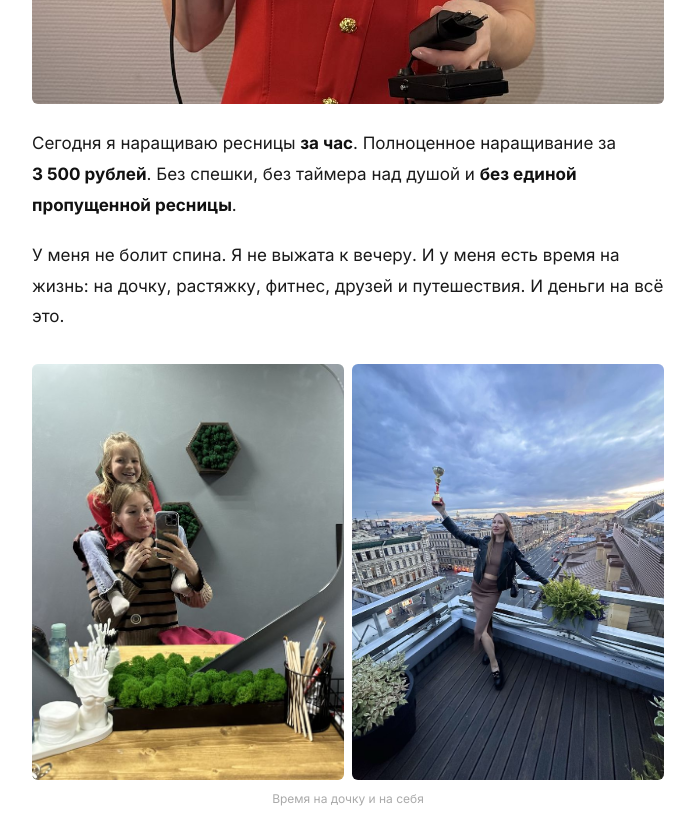
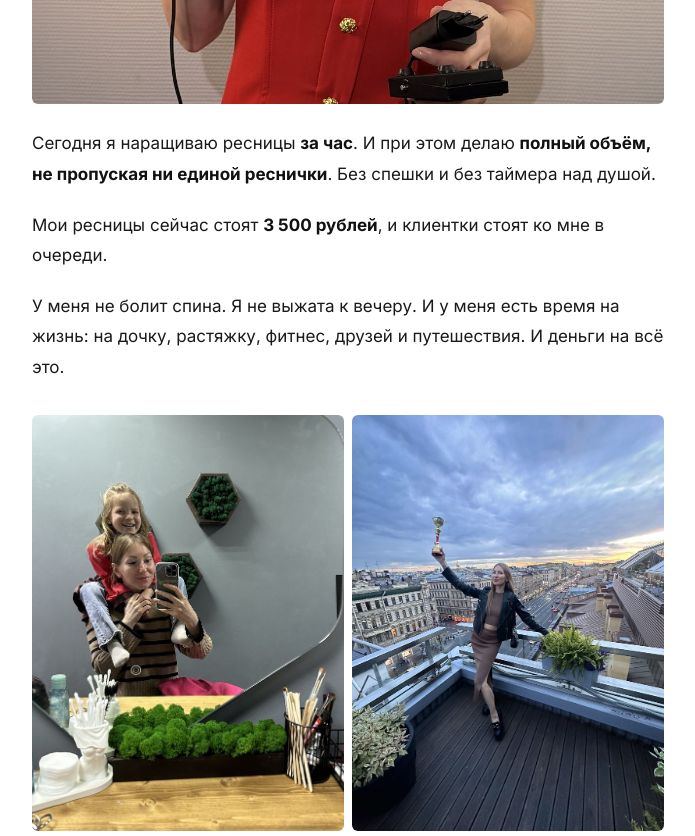
Before and after one commit to ruslash/Somova, a plain HTML site: page index.html in a window 1280 px wide. Shown: the part 860-1696 px from the top of the page, without its empty margins (292-987 px from the left). Drawn offline with Linux system fonts and the light colour scheme.

Commit message:
Первый абзац: полный объём и очередь клиенток
Co-Authored-By: Claude Opus 5.5 <noreply@anthropic.com>
Claude-Session: https://claude.ai/code/session_01KxHKsqFZP9q9nJcN93KArK

```diff
--- a/index.html
+++ b/index.html
@@ -95,7 +95,9 @@ img{page-break-inside:avoid;break-inside:avoid;display:block}
 
 <img class="photo photo-hero" src="img/hero.jpg" alt="Юлия Сомова">
 
-<p>Сегодня я наращиваю ресницы <strong>за час</strong>. Полноценное наращивание за <strong>3 500 рублей</strong>. Без спешки, без таймера над душой и <strong>без единой пропущенной ресницы</strong>.</p>
+<p>Сегодня я наращиваю ресницы <strong>за час</strong>. И при этом делаю <strong>полный объём, не пропуская ни единой реснички</strong>. Без спешки и без таймера над душой.</p>
+
+<p>Мои ресницы сейчас стоят <strong>3 500 рублей</strong>, и клиентки стоят ко мне в очереди.</p>
 
 <p>У меня не болит спина. Я не выжата к вечеру. И у меня есть время на жизнь: на дочку, растяжку, фитнес, друзей и путешествия. И деньги на всё это.</p>
 
```
